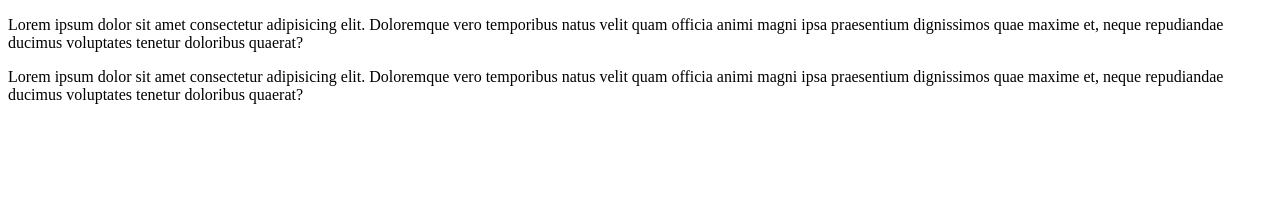
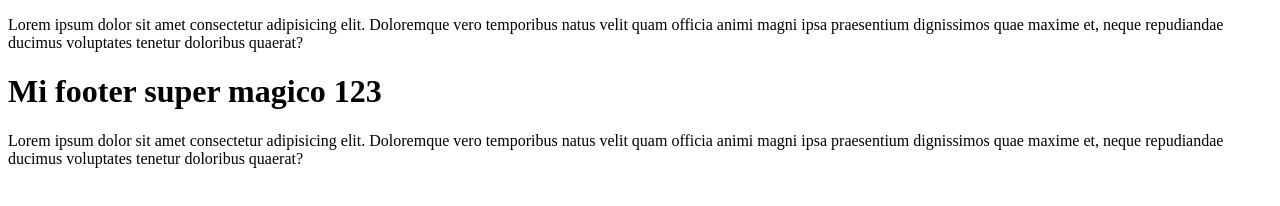
Before and after one commit to Ex0num/TP-TUTORIAL, a plain HTML site: page index.html in a window 1280 px wide. Drawn offline with Linux system fonts and the light colour scheme.

Commit message:
Proyecto subido con funcionalidades magica en el footer

```diff
--- a/index.html
+++ b/index.html
@@ -17,6 +17,7 @@
 
     <!-- Seccion Footer -->
     <footer>
+        <h1>Mi footer super magico 123</h1>
         <p>Lorem ipsum dolor sit amet consectetur adipisicing elit. Doloremque
             vero temporibus natus velit quam officia animi magni ipsa praesentium
             dignissimos quae maxime et, neque repudiandae ducimus voluptates
```
